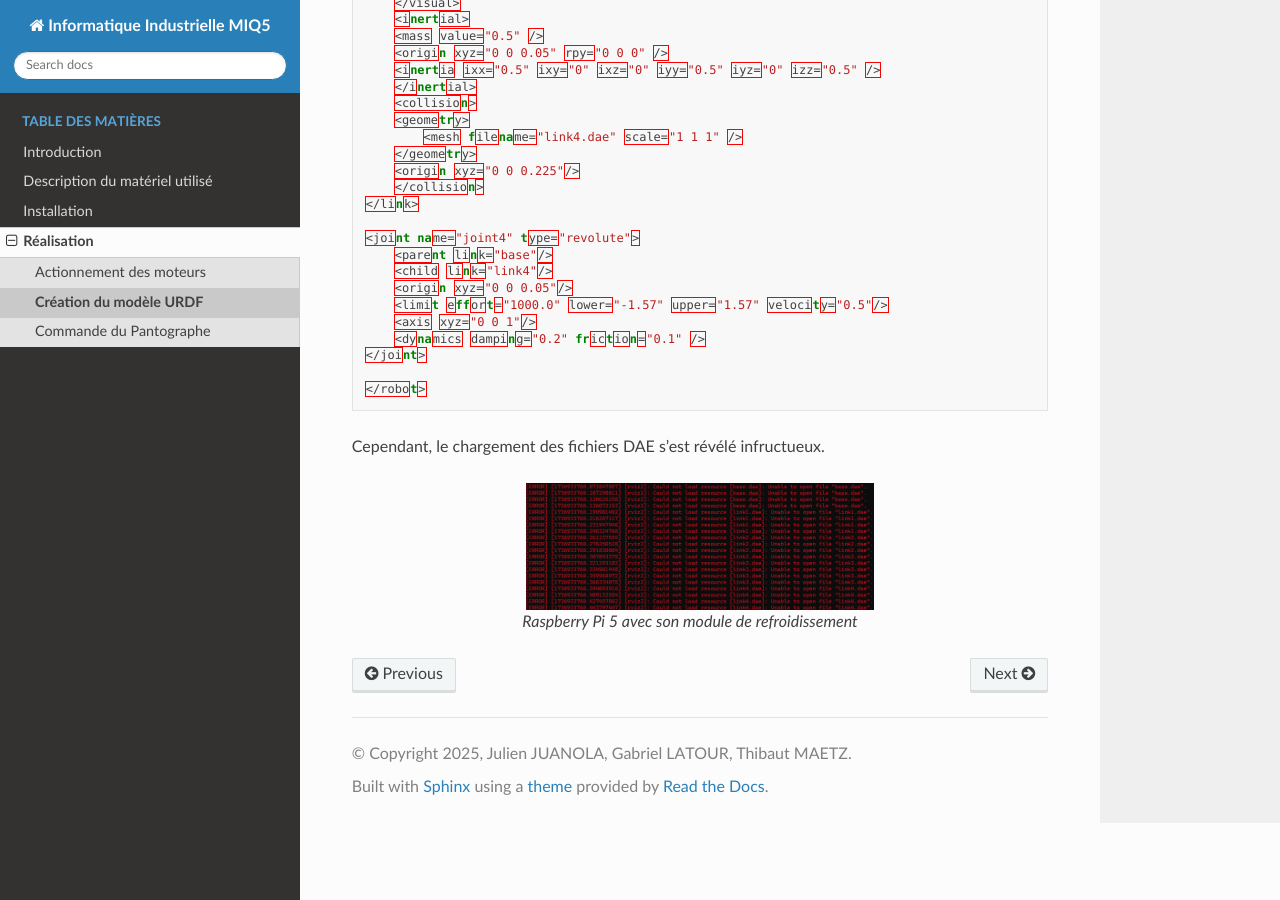
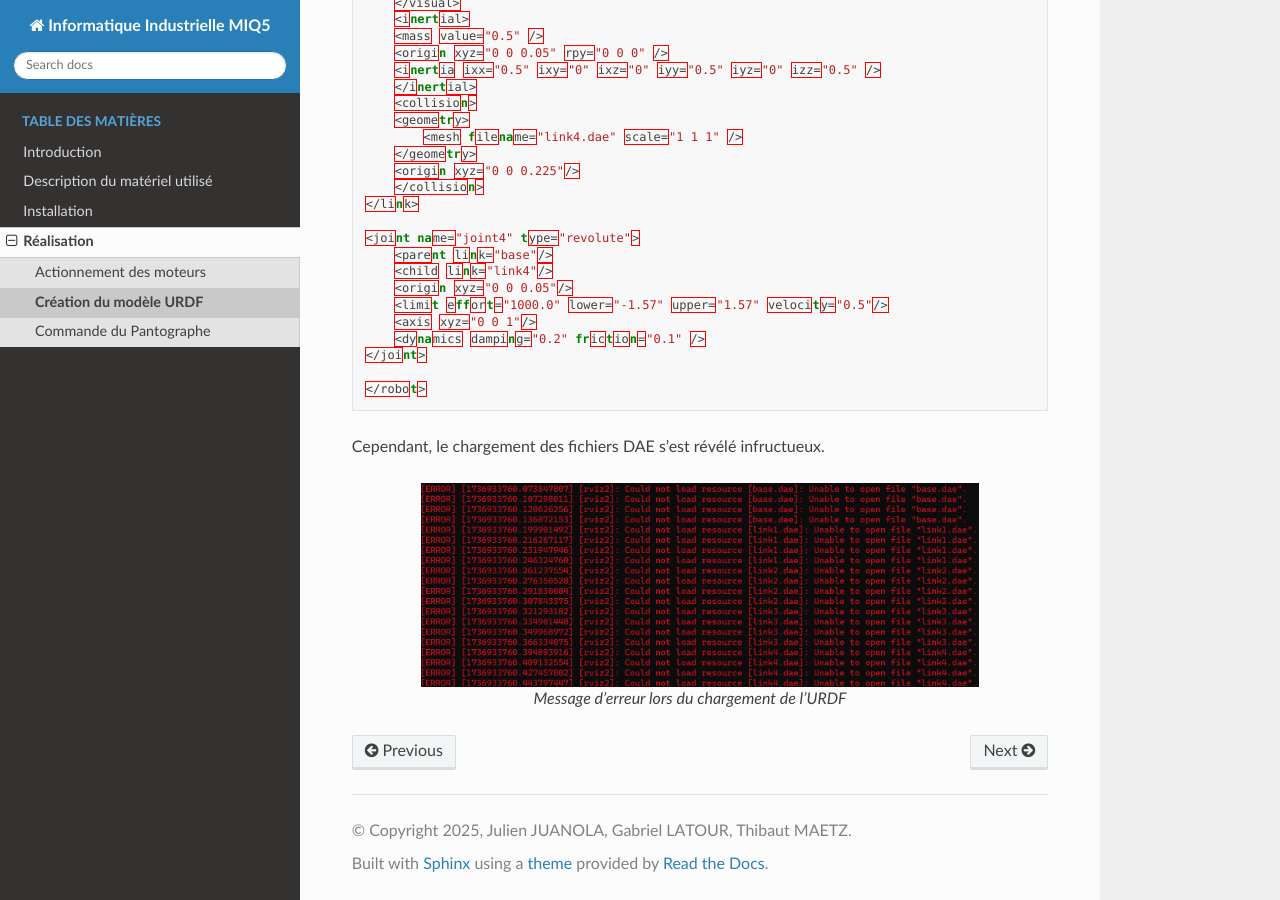
Before and after one commit to GabLat/info_indus_tutoriel, a Sphinx documentation site: the page built from doc/sphinx/source/a03_realisation/p03_02_urdf.rst, in a window 1280 px wide and 900 px high, scrolled down 2610 px. Built offline with Sphinx 7.4.7 and the Read the Docs theme 3.1.0, drawn with Linux system fonts in a browser that asks for light colours.

Commit message:
ajout URDF V4

```diff
--- a/doc/sphinx/source/a03_realisation/p03_02_urdf.rst
+++ b/doc/sphinx/source/a03_realisation/p03_02_urdf.rst
@@ -172,7 +172,7 @@ Cependant, le chargement des fichiers DAE s'est révélé infructueux.
 
 .. figure:: meshes/Erreurs_urdf.png
     :align: center
-    :width: 50%
-    :alt: Raspberry Pi 5
+    :width: 80%
+    :alt: erreur urdf
 
-    Raspberry Pi 5 avec son module de refroidissement
+    Message d'erreur lors du chargement de l'URDF
```
